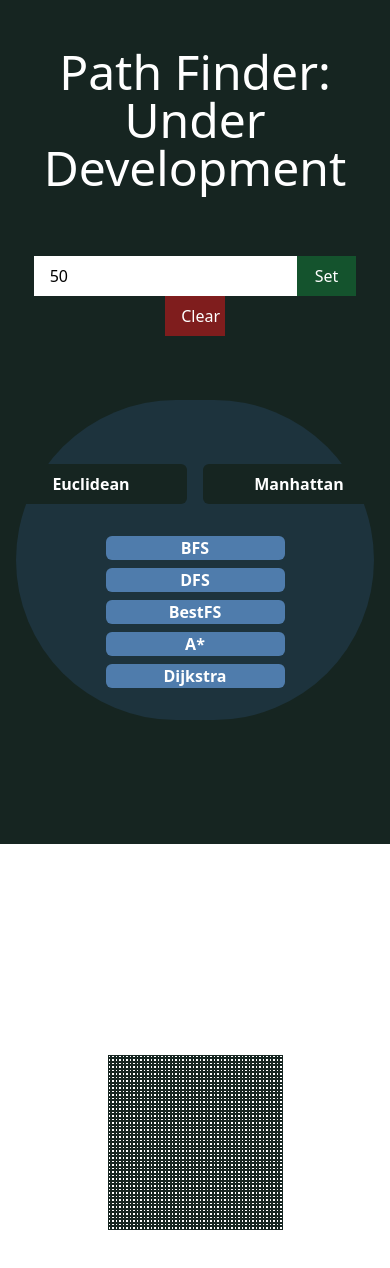
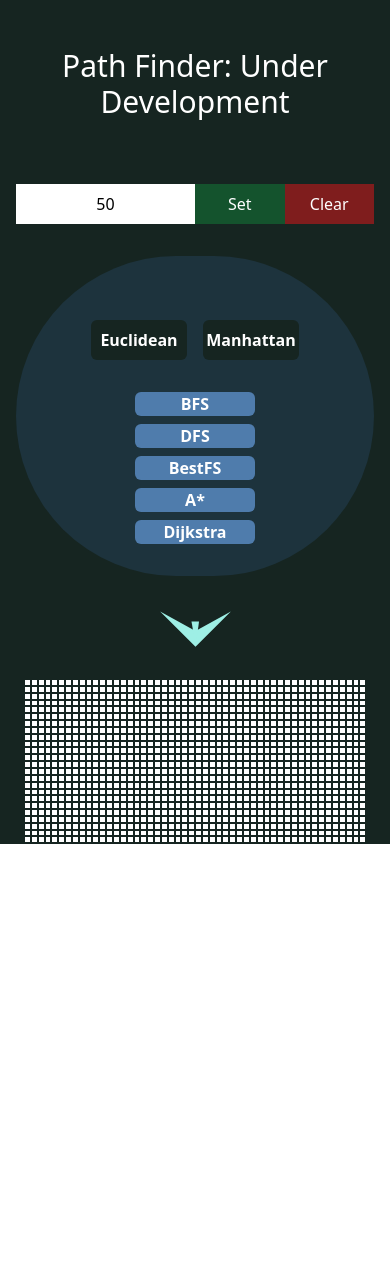
Before and after one commit to schottler3/portfolio, a Next.js app: page /projects/pathFinder in a window 390 px wide. Shown: the top 1268 px of the page. After the commit the page ends 844 px from the top, so only its background shows below. Built offline with nearby package versions, Linux system fonts and the light colour scheme.

Commit message:
Responsitivty of grid layout

```diff
--- a/src/app/projects/pathFinder/page.tsx
+++ b/src/app/projects/pathFinder/page.tsx
@@ -42,45 +42,45 @@ export default function Page() {
     }, [gridSize]);
 
     return (
-        <div className="bg-charcoal h-screen">
-            <div className="sm:grid sm:grid-cols-[40%_60%] text-white p-4">
-                <div className="col-span-1 flex justify-center flex-col text-center mt-8">
-                    <h2 className="text-5xl mb-16">Path Finder: Under Development</h2>
+        <div className="bg-charcoal h-screen w-screen overflow-auto mx-auto">
+            <div className="flex flex-col md:grid md:grid-cols-[40%_60%] text-white p-4">
+                <div className="flex justify-center flex-col text-center mt-8">
+                    <h2 className="text-3xl md:text-5xl mb-16">Path Finder: Under Development</h2>
                     <div className="flex justify-center">
-                        <div>
+                        <div className="*:text-center">
                             <input
                                 type="text"
                                 id="gridSize"
-                                className="text-black px-4 py-2"
+                                className="text-black px-4 py-2 w-1/2"
                                 defaultValue={gridSize}
                             />
-                            <button className="bg-green-900 text-white px-4 py-2 w-1/6" onClick={() => {
+                            <button className="bg-green-900 text-white px-4 py-2 w-1/4" onClick={() => {
                                 const input = document.getElementById("gridSize") as HTMLInputElement;
                                 if (input) {
                                     const inputValue = Number(input.value);
 
                                     if (inputValue > 100) {
-                                        input.value = "100";
                                         setInvalid(true);
-                                        setGridSize(100);
+                                        input.value = "";
                                     } else {
                                         setInvalid(false);
                                         setGridSize(inputValue || 50);
                                     }
                                 }
                             }}>Set</button>
-                            <button className="bg-red-900 text-white px-4 py-2 w-1/6" onClick={() => {
+                            <button className="bg-red-900 text-white px-4 py-2 w-1/4" onClick={() => {
                                 clearGrid();
+                                setInvalid(false);
                             }}>Clear</button>
                         </div>
-                        {invalid ? <p className="absolute text-red-500 text-xl mt-12">Grid Max is 100</p> : null}
+                        {invalid ? <div className="absolute text-red-500 text-xl mt-12">Grid Max is 100</div> : null}
                     </div>
-                    <div className="bg-navy rounded-full py-8 flex items-center flex-col justify-center mt-16">
-                        <div className="flex justify-center font-bold gap-4 my-8 *:bg-charcoal *:w-48 *:py-2 *:rounded-md *:transition-shadow *:ease-in-out *:duration-300">
+                    <div className="bg-navy rounded-full py-8 flex items-center flex-col justify-center mt-8">
+                        <div className="flex justify-center font-bold gap-4 my-8 *:bg-charcoal *:w-24 md:*:w-48 *:py-2 *:rounded-md *:transition-shadow *:ease-in-out *:duration-300">
                             <button className="hover:bg-gray1 hover:shadow-[inset_0_0_0_2px_#9eefe5]" onClick={(e) => {setHeuristic("Euclidean")}}>Euclidean</button>
                             <button className="hover:bg-gray1 hover:shadow-[inset_0_0_0_2px_#9eefe5]" onClick={(e) => {setHeuristic("Manhattan")}}>Manhattan</button>
                         </div>
-                        <div className="flex flex-col gap-2 *:bg-blue1 text-white text-center items-center w-full *:w-1/2 font-bold *:rounded-md *:transition-shadow *:ease-in-out *:duration-300">
+                        <div className="flex flex-col gap-2 *:bg-blue1 text-white text-center items-center w-full *:w-1/3 md:*:w-1/2 font-bold *:rounded-md *:transition-shadow *:ease-in-out *:duration-300">
                             <button className="hover:bg-charcoal hover:text-aqua1 hover:shadow-[inset_0_0_0_2px_#9eefe5]" onClick={(e) => {setAlgorithm("BFS")}}>BFS</button>
                             <button className="hover:bg-charcoal hover:text-aqua1 hover:shadow-[inset_0_0_0_2px_#9eefe5]" onClick={(e) => {setAlgorithm("DFS")}}>DFS</button>
                             <button className="hover:bg-charcoal hover:text-aqua1 hover:shadow-[inset_0_0_0_2px_#9eefe5]" onClick={(e) => {setAlgorithm("BestFS")}}>BestFS</button>
@@ -88,17 +88,35 @@ export default function Page() {
                             <button className="hover:bg-charcoal hover:text-aqua1 hover:shadow-[inset_0_0_0_2px_#9eefe5]" onClick={(e) => {setAlgorithm("Dijkstra")}}>Dijkstra</button>
                         </div>
                     </div>
+                    <div className="flex md:hidden justify-center">
+                        <svg xmlns="http://www.w3.org/2000/svg" width="71" height="71" viewBox="0 0 142 142" fill="none"
+                             onClick={() => {
+                                const gridElement = document.getElementById('grid');
+                                if (gridElement) {
+                                    gridElement.scrollIntoView({
+                                        behavior: 'smooth',
+                                        block: 'center'
+                                    });
+                                } else {
+                                    console.log("Grid element not found!");
+                                }
+                            }}
+                        >
+                            <path d="M0.289307 71L71 110L141.711 71L71 141.711L0.289307 71Z" fill="#9EEFE5"/>
+                            <path d="M63 91H78L71.5 141L63 91Z" fill="#9EEFE5"/>
+                        </svg>
+                    </div>
                 </div>
-                <div className="flex justify-center h-screen items-center">
+                <div className="flex justify-center py-8 h-full w-full px-2 mx-auto">
                     <div
-                    className="aspect-square overflow-auto"
-                    id="grid"
-                    style={{
-                        display: 'grid',
-                        gridTemplateColumns: `repeat(${gridSize}, calc(45vw / ${gridSize}))`,
-                        gridTemplateRows: `repeat(${gridSize}, calc(45vw / ${gridSize}))`,
-                        gap: '0'
-                    }}
+                        className="aspect-square w-full max-w-3xl"
+                        id="grid"
+                        style={{
+                            display: 'grid',
+                            gridTemplateColumns: `repeat(${gridSize}, 1fr)`,
+                            gridTemplateRows: `repeat(${gridSize}, 1fr)`,
+                            gap: '0'
+                        }}
                     onMouseDown={(e) => {
                         const target = e.target as HTMLDivElement;
                         if (target.className.includes("aspect-square")) {
```
